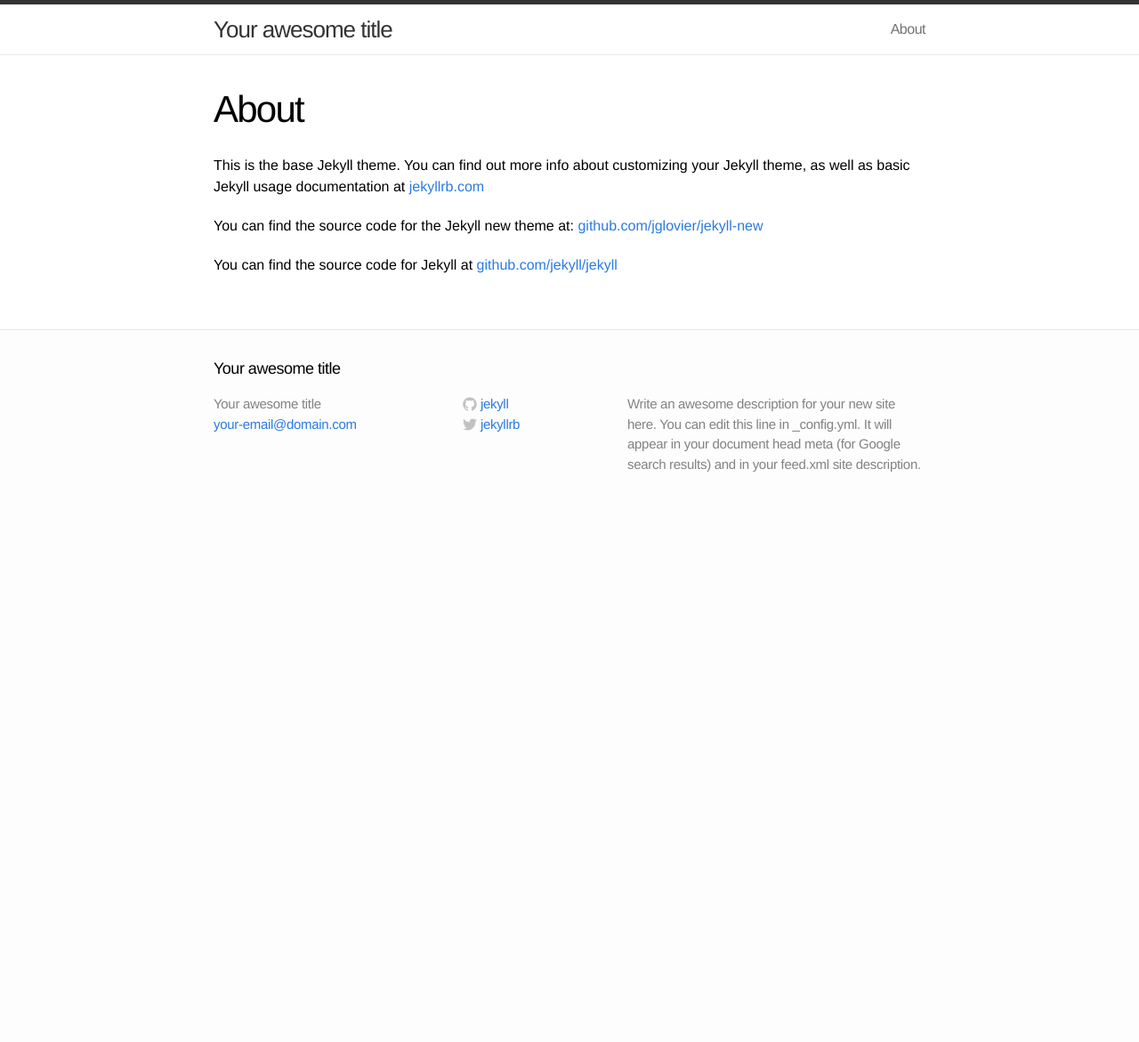
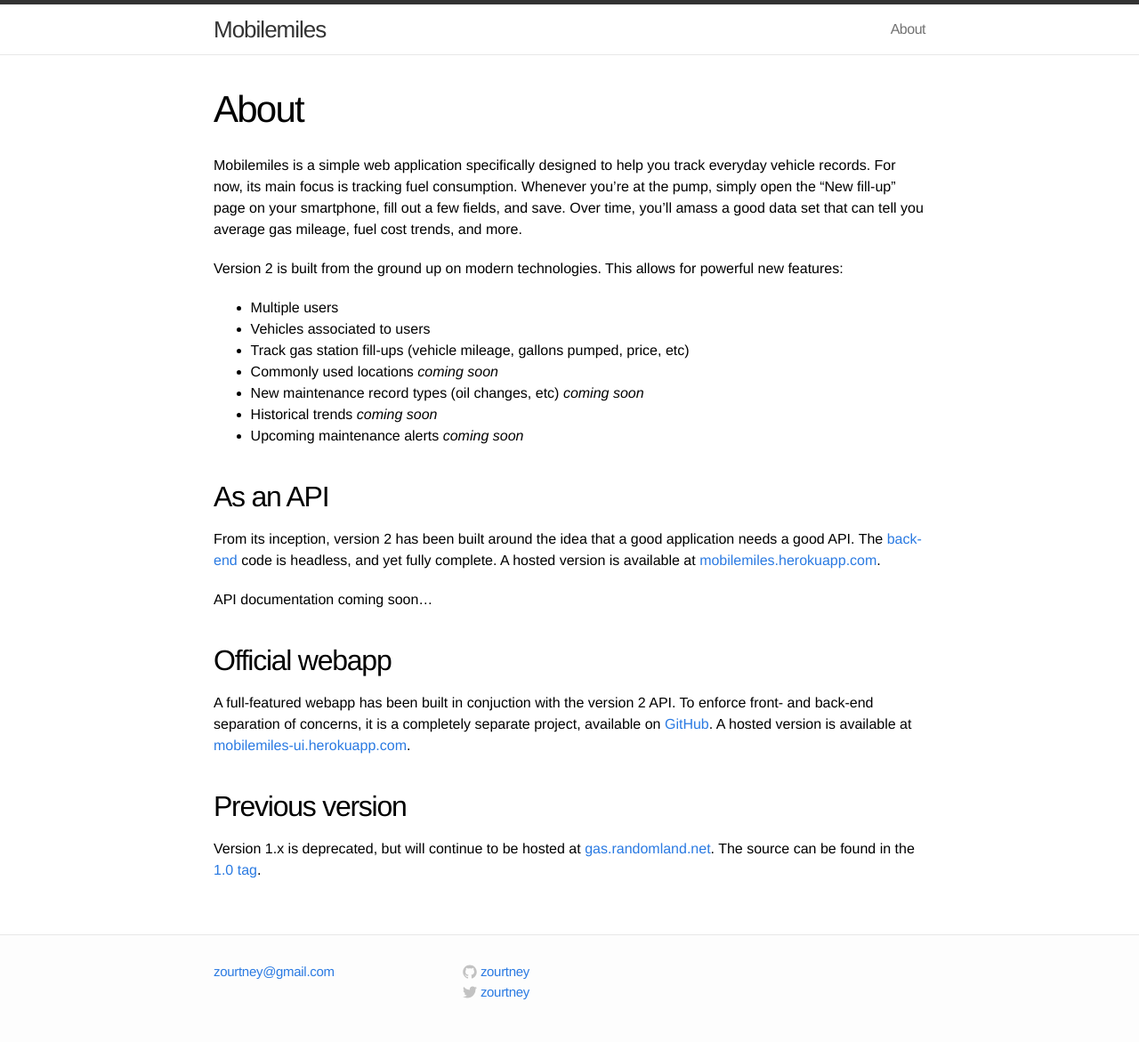
Before and after one commit to zourtney/mobilemiles, a Jekyll site: the page built from about.md, in a window 1280 px wide. Shown: the whole page at 89% size. Built offline with Jekyll 4.4.1, drawn with Linux system fonts in a browser that asks for light colours; before the commit the page ends 900 px from its top, so only the background shows below that.

Commit message:
Added some real content

```diff
--- a/_config.yml
+++ b/_config.yml
@@ -1,11 +1,11 @@
 # Site settings
-title: Your awesome title
-email: your-email@domain.com
-description: "Write an awesome description for your new site here. You can edit this line in _config.yml. It will appear in your document head meta (for Google search results) and in your feed.xml site description."
+title: Mobilemiles
+email: zourtney@gmail.com
+description: "A simple, open source tool for tracking fuel consumption, oil changes and more -- straight from your mobile device."
 baseurl: ""
-url: "http://yourdomain.com"
-twitter_username: jekyllrb
-github_username:  jekyll
+url: "http://zourtney.github.io/mobilemiles"
+twitter_username: zourtney
+github_username:  zourtney
 
 # Build settings
 markdown: kramdown
--- a/_includes/footer.html
+++ b/_includes/footer.html
@@ -2,11 +2,8 @@
 
   <div class="wrap">
 
-    <h2 class="footer-heading">{{ site.title }}</h2>
-
     <div class="footer-col-1 column">
       <ul>
-        <li>{{ site.title }}</li>
         <li><a href="mailto:{{ site.email }}">{{ site.email }}</a></li>
       </ul>
     </div>
@@ -53,7 +50,7 @@
     </div>
 
     <div class="footer-col-3 column">
-      <p class="text">{{ site.description }}</p>
+      <!--<p class="text">{{ site.description }}</p>-->
     </div>
 
   </div>
--- a/about.md
+++ b/about.md
@@ -4,8 +4,31 @@ title: About
 permalink: /about/
 ---
 
-This is the base Jekyll theme. You can find out more info about customizing your Jekyll theme, as well as basic Jekyll usage documentation at [jekyllrb.com](http://jekyllrb.com/)
+Mobilemiles is a simple web application specifically designed to help you track everyday vehicle records. For now, its main focus is tracking fuel consumption. Whenever you're at the pump, simply open the "New fill-up" page on your smartphone, fill out a few fields, and save. Over time, you'll amass a good data set that can tell you average gas mileage, fuel cost trends, and more.
 
-You can find the source code for the Jekyll new theme at: [github.com/jglovier/jekyll-new](https://github.com/jglovier/jekyll-new)
+Version 2 is built from the ground up on modern technologies. This allows for powerful new features:
 
-You can find the source code for Jekyll at [github.com/jekyll/jekyll](https://github.com/jekyll/jekyll)
+- Multiple users
+- Vehicles associated to users
+- Track gas station fill-ups (vehicle mileage, gallons pumped, price, etc)
+- Commonly used locations *coming soon*
+- New maintenance record types (oil changes, etc) *coming soon*
+- Historical trends *coming soon*
+- Upcoming maintenance alerts *coming soon*
+
+As an API
+---------
+
+From its inception, version 2 has been built around the idea that a good application needs a good API. The [back-end](https://github.com/zourtney/mobilemiles) code is headless, and yet fully complete. A hosted version is available at [mobilemiles.herokuapp.com](http://mobilemiles.herokuapp.com).
+
+API documentation coming soon...
+
+Official webapp
+---------------
+
+A full-featured webapp has been built in conjuction with the version 2 API. To enforce front- and back-end separation of concerns, it is a completely separate project, available on [GitHub](https://github.com/zourtney/mobilemiles-ui). A hosted version is available at [mobilemiles-ui.herokuapp.com](http://mobilemiles-ui.herokuapp.com/).
+
+Previous version
+----------------
+
+Version 1.x is deprecated, but will continue to be hosted at [gas.randomland.net](http://gas.randomland.net). The source can be found in the [1.0 tag](https://github.com/zourtney/mobilemiles/tree/1.0).
```
Also changed, not shown: index.html (+7 -1 lines), _drafts/2014-08-05-welcome-to-jekyll.markdown (renamed from _posts/2014-08-05-welcome-to-jekyll.markdown), 1 other file.
